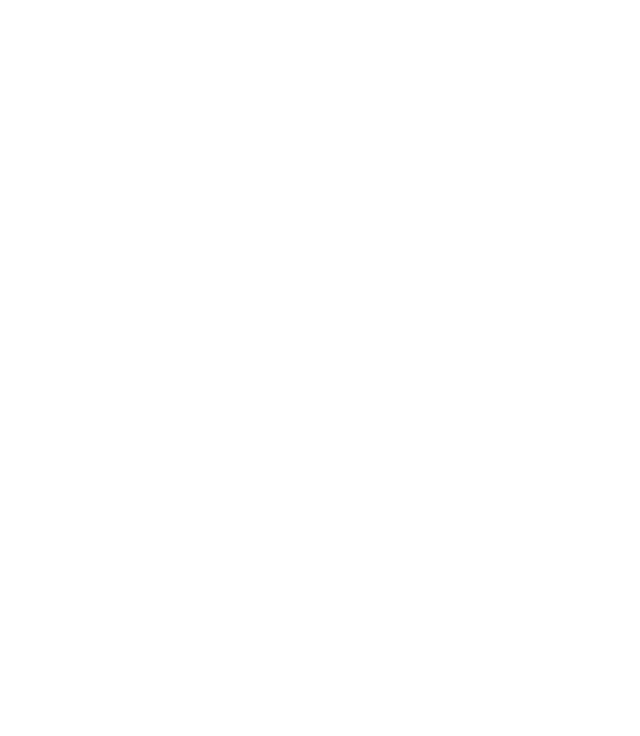
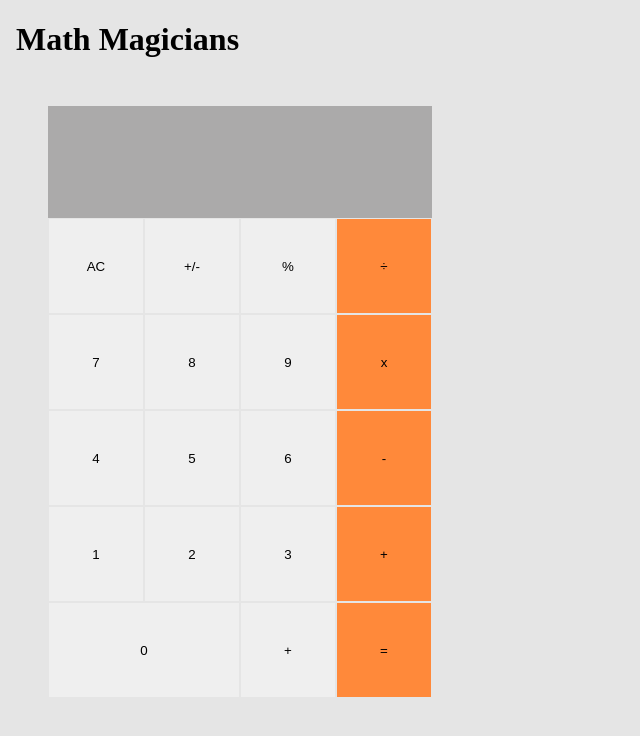
Before and after one commit to Jeddaa/math-Magicians, a React (Create React App) app: page /calculator in a window 1280 px wide. Shown: the top 736 px of the page, without its empty margins (0-640 px from the left). Built offline with nearby package versions, Linux system fonts and the light colour scheme.

Commit message:
adding components

```diff
--- a/src/App.js
+++ b/src/App.js
@@ -1,5 +1,12 @@
+import Calculator from './components/Calculator';
+
 function App() {
-  return null;
+  return (
+    <div className="App">
+      <h1> Math Magicians</h1>
+      <Calculator />
+    </div>
+  );
 }
 
 export default App;
--- /dev/null
+++ b/src/components/Calculator.js
@@ -0,0 +1,40 @@
+import Display from './Display';
+
+export default function Calculator() {
+  return (
+    <div className="calculator-div">
+      <Display />
+      <button type="button">AC</button>
+      <button type="button">+/-</button>
+      <button type="button">%</button>
+      <button type="button" className="orange">
+        ÷
+      </button>
+      <button type="button">7</button>
+      <button type="button">8</button>
+      <button type="button">9</button>
+      <button type="button" className="orange">
+        x
+      </button>
+      <button type="button">4</button>
+      <button type="button">5</button>
+      <button type="button">6</button>
+      <button type="button" className="orange">
+        -
+      </button>
+      <button type="button">1</button>
+      <button type="button">2</button>
+      <button type="button">3</button>
+      <button type="button" className="orange">
+        +
+      </button>
+      <button type="button" className="span-two">
+        0
+      </button>
+      <button type="button">+</button>
+      <button type="button" className="orange">
+        =
+      </button>
+    </div>
+  );
+}
--- /dev/null
+++ b/src/components/Display.js
@@ -0,0 +1,3 @@
+export default function Display() {
+  return <div className="output" />;
+}
--- a/src/index.css
+++ b/src/index.css
@@ -1,3 +1,32 @@
 body {
   margin: 0;
+  background-color: #e5e5e5;
 }
+
+h1 {
+  margin-left: 1rem;
+}
+
+.calculator-div {
+  display: grid;
+  margin: 3rem;
+  grid-template-columns: repeat(4, 6rem);
+  grid-template-rows: minmax(7rem, auto) repeat(5, 6rem);
+}
+
+.span-two {
+  grid-column: span 2;
+}
+
+.output {
+  grid-column: 1 / -1;
+  background-color: #2b28284f;
+}
+
+.orange {
+  background-color: #ff893a;
+}
+
+button {
+  border: 1px solid #e5e5e5;
+}
```
